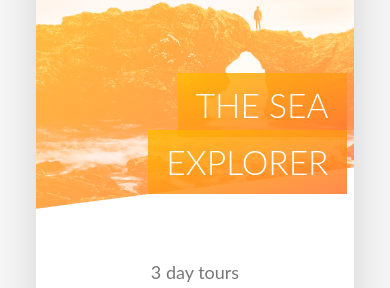
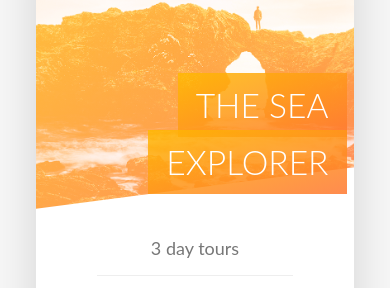
Before and after one commit to SolomonMacharia/Natours, a website: page index.html in a window 390 px wide. Shown: the part 4120-4408 px from the top of the page. Drawn offline with Linux system fonts and the light colour scheme.

Commit message:
Tour cards media queries

```diff
--- a/sass/components/_card.scss
+++ b/sass/components/_card.scss
@@ -149,4 +149,57 @@
         font-size: 6rem;
         font-weight: 100;
     }
+
+    @include respond(tab-port) {
+        // FUNCTIONALITY
+        height: auto;
+        border-radius: 3px;
+        background-color: $color-white;
+        box-shadow: 0 1.5rem 4rem rgba($color-black, .15);
+
+        &__side {
+            // background-color: orangered;
+            font-size: 2rem;
+            height: auto;
+            width: 100%;
+            position: relative;
+            box-shadow: none;
+
+
+            transition: all .8s;
+
+
+            &--back {
+                transform: rotateY(0);
+                clip-path: polygon(0 15%, 100% 0, 100% 100%, 0 100%);
+            }
+        }
+
+
+        &:hover &__side--front {
+            transform: rotateY(0);
+        }
+
+        &__details {
+            padding: 1rem 3rem;
+        }
+
+        // FRONT SIDE STYLING
+        &__cta {
+            position: relative;
+            top: 0;
+            left: 0;
+            transform: translate(0);
+            width: 100%;
+            padding: 7rem 4rem 4rem 4rem;
+        }
+
+        &__price-box {
+            margin-bottom: 3rem;
+        }
+
+        &__price-value {
+            font-size: 4rem;
+        }
+    }
 }
```
Also changed, not shown: css/style.css.
